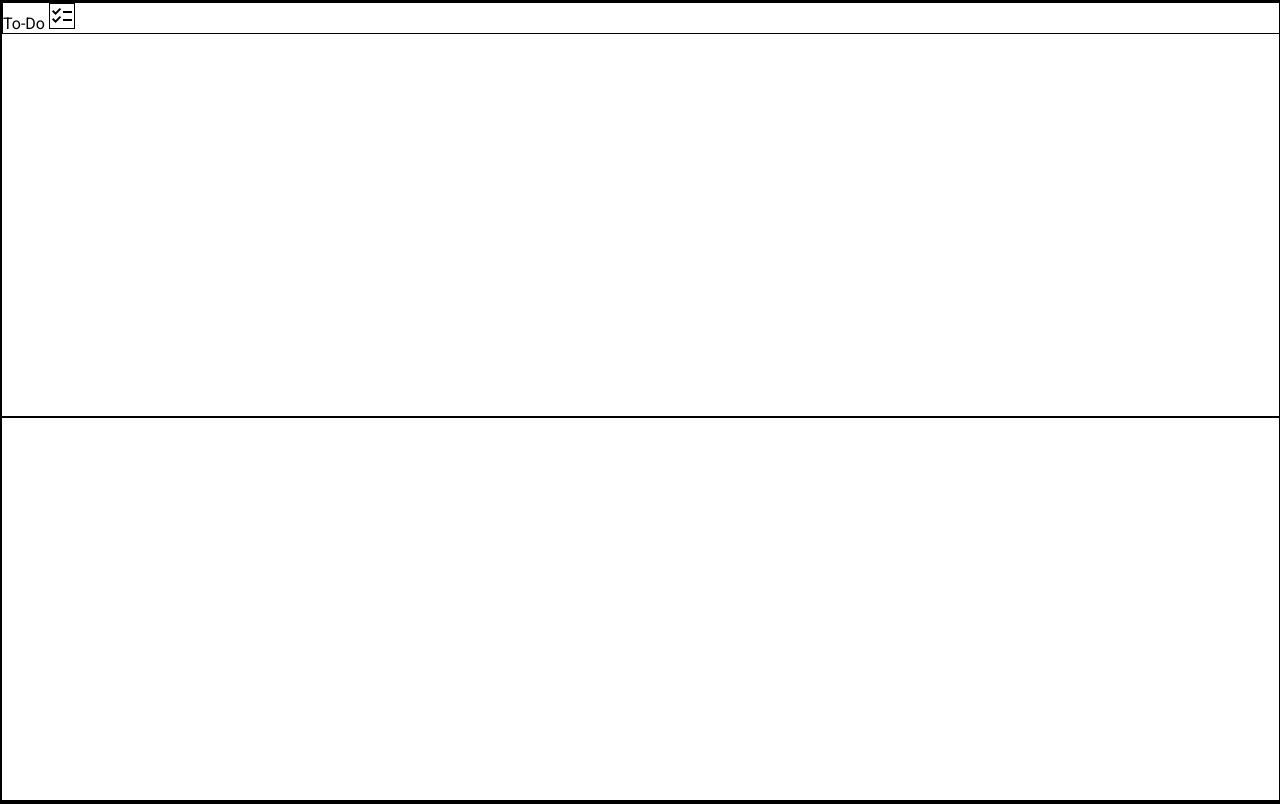
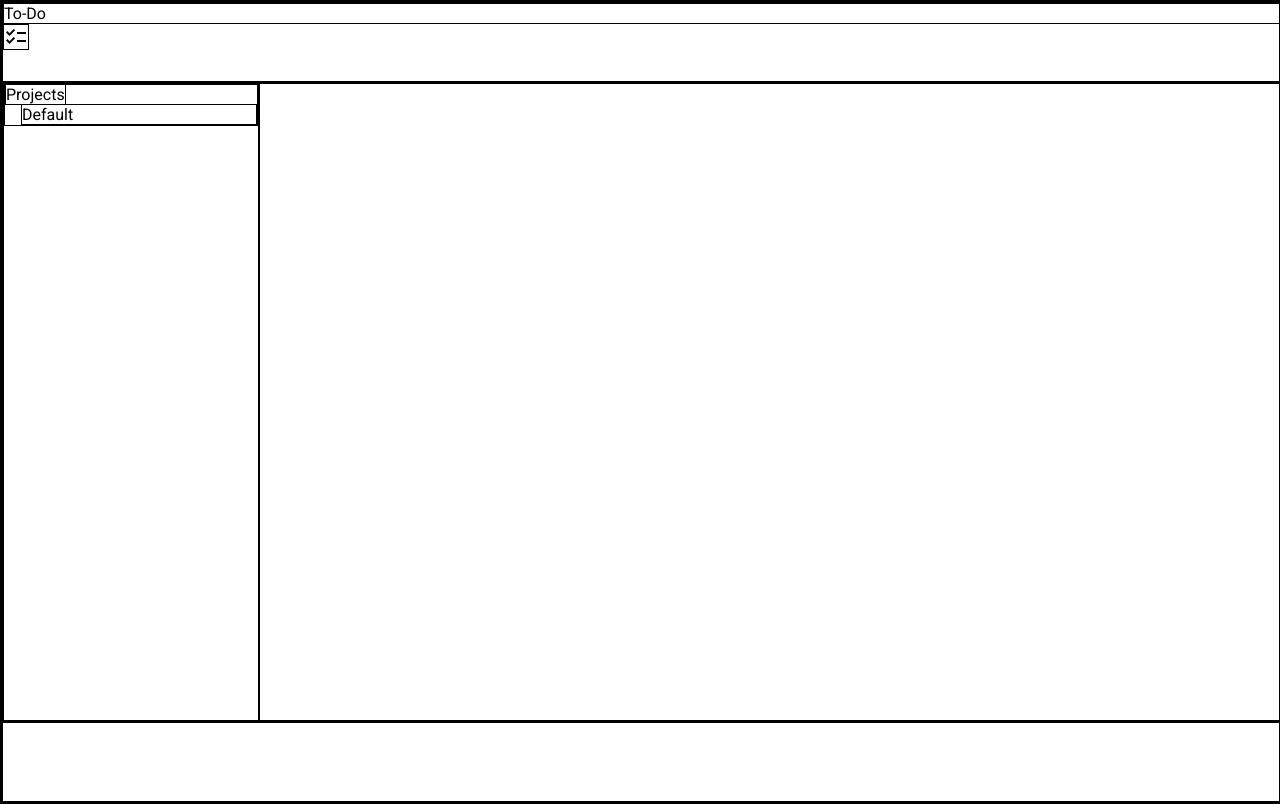
Before and after one commit to mohanraj180/to-do, a website built with webpack: page src/index.html in a window 1280 px wide. Built offline with nearby package versions, Linux system fonts and the light colour scheme.

Commit message:
Update projects, checklist items, and To-Do section, add event listener, and update CSS grid layout and cursor styles
Commit Message: This commit updates the style, functionality, HTML
structure, and content of projects, checklist items, and the To-Do
section, adds an event listener to toggle the display of project
items, and updates the CSS grid layout and cursor styles.

Commit Description:
- Updates the style of the projects and checklist items
- Adds functionality to toggle the display of project items when
clicked
- Adds a checklist icon image in the header
- Updates the HTML structure and content
- Adds a new section for To-Do list
- Adds a sidebar with project items
- Adds a project content section
- Removes unnecessary div elements and previous content
- Changes to the To-Do section by adding a new paragraph
- Restructures the project content by adding a sidebar with project
items
- Adds an event listener to the 'projects' element
- Toggles the display of the 'project_item' element based on its
current display property
- Changes to the CSS file
- Updates the grid layout for the specified classes
- Changes the cursor style for the projects and projects-item classes
- Removes flexbox properties and replaces them with grid properties
for better layout control

```diff
--- a/src/index.html
+++ b/src/index.html
@@ -9,9 +9,16 @@
 
 <body>
     <header>
-        To-Do
+        <p>To-Do</p>
     </header>
-    <div></div>
+    <div class="content">
+        <div class="side-bar">
+            <ul><span class="projects">Projects</span>
+                <p class="projects-item">Default</p>
+            </ul>
+        </div>
+        <div class="project-content"></div>
+    </div>
     <footer></footer>
 </body>
 
--- a/src/index.js
+++ b/src/index.js
@@ -5,3 +5,22 @@ const checkListImg = document.createElement('img');
 checkListImg.setAttribute('src', checkList)
 const header = document.querySelector('header');
 header.appendChild(checkListImg);
+
+const projects = document.querySelector('.projects');
+const project_item = document.querySelector('.projects-item');
+projects.addEventListener('click',() => {
+
+    const projectItemDisplay = window.getComputedStyle(project_item).getPropertyValue('display');
+
+    switch (projectItemDisplay) {
+        case 'none':
+            project_item.style.display = 'block';
+            break;
+        case 'block':
+            project_item.style.display = 'none';
+            break;
+
+        default:
+            break;
+    }
+} );
--- a/src/style.css
+++ b/src/style.css
@@ -10,7 +10,24 @@ body {
     width: 100vw;
     height: 100vh;
     font-family: 'Roboto', sans-serif;
-    display: flex;
-    flex-direction: column;
-    justify-content: space-between;
+    display: grid;
+    grid-template-columns: 1fr;
+    grid-template-rows: 0.1fr 0.8fr 0.1fr;
 }
+
+.content {
+    display: grid;
+    grid-template-columns: 0.2fr 0.8fr;
+    grid-template-rows: 1fr;
+
+}
+
+.projects {
+    cursor: pointer;
+}
+
+.projects-item {
+    cursor: pointer;
+    display: block;
+    margin-left: 1rem;
+}
```
